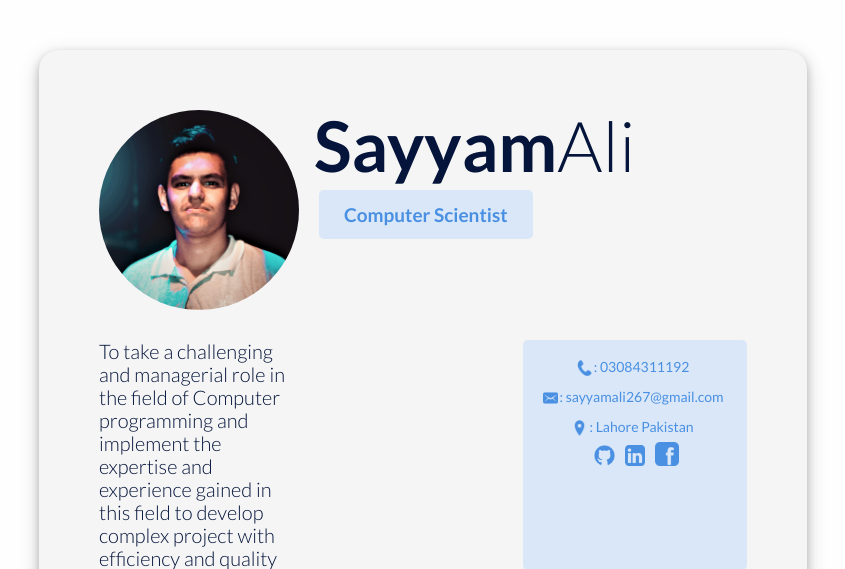
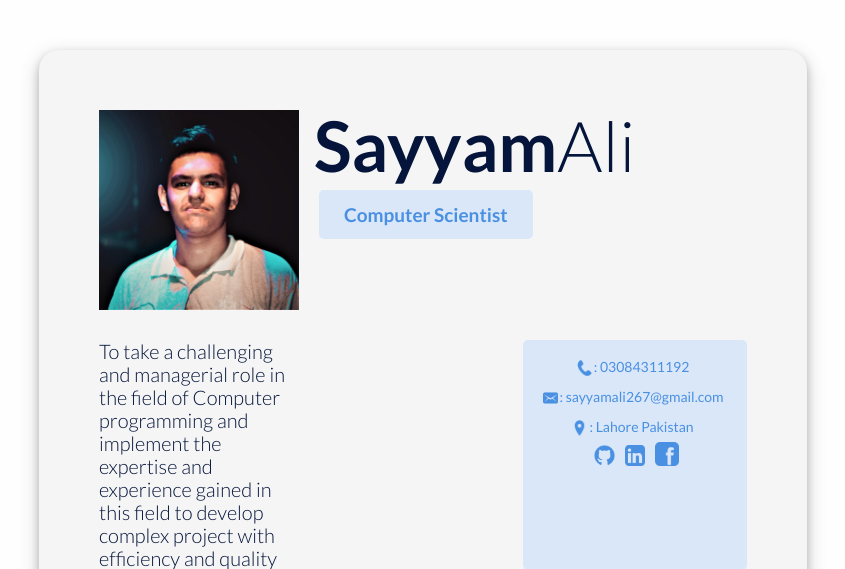
Before and after one commit to SayyamAli/api-restful, a PHP site: page / in a window 1280 px wide. Shown: the top 569 px of the page, without its empty margins (217-1062 px from the left). Run offline with PHP 8.4, Linux system fonts and the light colour scheme.

Commit message:
update style.css

```diff
--- a/style.css
+++ b/style.css
@@ -234,7 +234,6 @@ table tr td:hover{
   width: 200px;
   display: inline;
   float: left;
-  border-radius: 150px;
 }
 .contact-details {
   background-color: #d9e7f8;
```
